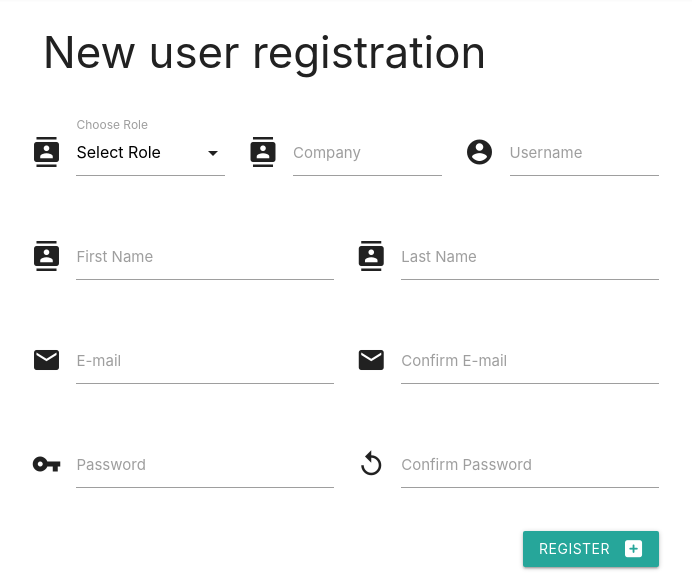
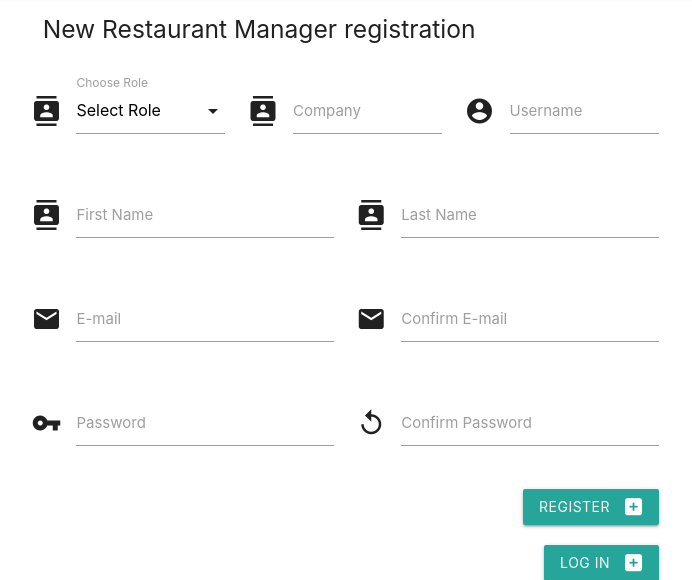
Before and after one commit to phloreenm/MP3--CI-CoBC-FM, a Flask app: template templates/register_user.html in a window 1280 px wide. Shown: the part 68-648 px from the top of the page, without its empty margins (295-987 px from the left). Run offline with Flask 2, Linux system fonts and the light colour scheme; the visitor is signed in with stand-in values (Sample User, id 1); the template is opened without the code that fills it: most values are stand-ins (such as "Sample title", 1, 10 or a date in 2020); some libraries are stand-ins or nearby versions.

Commit message:
Add Register page custom heading; fix add new user by in session user role

```diff
--- a/templates/register_user.html
+++ b/templates/register_user.html
@@ -27,7 +27,13 @@
     {% endwith %}
     <div class="row">
         <div class="col s12">
-            <h3 class="brand-logo col s12">New user registration</h3>
+            <h5 class="brand-logo col s12">
+                {%- if session['role'] == 'admin' %}
+                    New Restaurant Manager registration
+                {%- elif session['role'] == 'manager' %}
+                    New User registration
+                {%- endif %}
+            </h5>
         </div>
     </div>
     <!-- [Materialize Register Page Sample base source code](https://codepen.io/HaldunA/pen/eJxRPG) -->
@@ -42,9 +48,9 @@
                     {%- for r in db_roles %}
                         <!-- SysAdmin may add any access level users -->
                         {%- if session['role'] == 'admin' %}
-                        {% if r.role_name == 'manager' %}
-                        <option value="{{- r.role_name }}">{{- r.role_name.title() }}</option>
-                    {% endif %}
+                            {%- if r.role_name == 'manager' %}
+                                <option value="{{- r.role_name }}">{{- r.role_name.title() }}</option>
+                            {% endif %}
                         <!-- Manager may add only employees and managers -->
                         {%- elif session['role'] == 'manager' %}
                             {% if r.role_name == 'manager' or r.role_name == 'employee' %}
```
